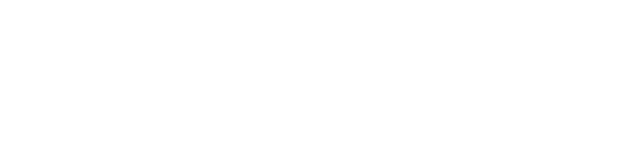
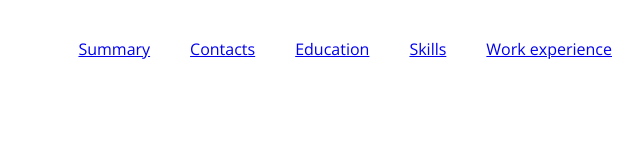
Before and after one commit to NazarLykashik/rsschool-cv, a plain HTML site: page index.html in a window 1280 px wide. Shown: the whole page, without its empty margins (640-1280 px from the left). Drawn offline with nearby package versions, Linux system fonts and the light colour scheme.

Commit message:
feat: make header

```diff
--- a/index.html
+++ b/index.html
@@ -15,6 +15,26 @@
 
 </head>
 <body>
+    <header>
+        <div class="container">
+            <nav class="nav">
+                <ul class="nav-list">
+                    <li class="nav-item"><a href="#summary" class="nav-link">Summary</a></li>
+                    <li class="nav-item"><a href="#contacts" class="nav-link">Contacts</a></li>
+                    <li class="nav-item"><a href="#education" class="nav-link">Education</a></li>
+                    <li class="nav-item"><a href="#skills" class="nav-link">Skills</a></li>
+                    <li class="nav-item"><a href="#work-experience" class="nav-link">Work experience</a></li>
+                </ul>
+            </nav>
+        </div>
+    </header>
+    <main>
+        <div class="container">
 
+        </div>
+    </main>
+    <footer>
+
+    </footer>
 </body>
 </html>
--- a/style.css
+++ b/style.css
@@ -1,7 +1,36 @@
 body{
     font-family: 'Lato', sans-serif;
     font-family: 'Open Sans', sans-serif;
+    display: flex;
+    flex-direction: column;
+    justify-content: space-between;
 }
 *{
     box-sizing: border-box;
 }
+html{
+    scroll-behavior: smooth;
+}
+.section-item a {
+    color: #829985;
+    text-decoration: none;
+    transition: color 0.5s;
+  }
+  .section-item a:hover {
+    color: #4d2323;
+  }
+.container{
+    max-width: 1440px;
+    margin: 0 auto;
+}
+.nav-list{
+    display: flex;
+    justify-content: flex-end;
+    align-items: center;
+    list-style: none;
+}
+.nav-link{
+    padding: 0 20px;
+    line-height: 50px;
+    transition: .3s;
+}
```
